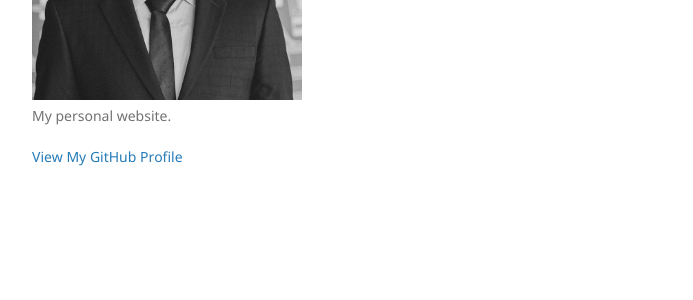
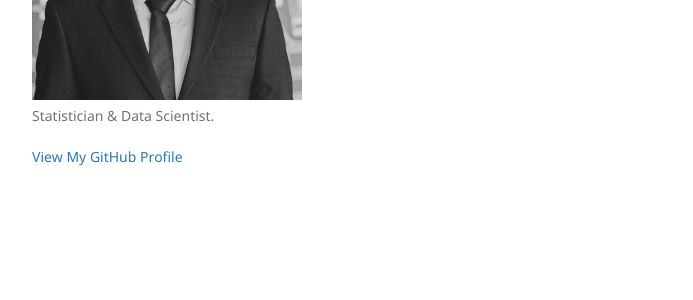
Before and after one commit to cauancardoso/cauancardoso.github.io, a Jekyll site: the page built from another-page.md, in a window 1280 px wide. Shown: the part 322-622 px from the top of the page, without its empty margins (178-871 px from the left). Built offline with Jekyll 4.4.1, drawn with Linux system fonts in a browser that asks for light colours; our own code applies the rules of GitHub Pages for plain Markdown files.

Commit message:
Update _config.yml
Modifying my description and boolean variable google_analytics status to TRUE

```diff
--- a/_config.yml
+++ b/_config.yml
@@ -1,6 +1,6 @@
 title: Cauan Cardoso
 logo: /assets/img/logo.png
-description: My personal website.
+description: Statistician & Data Scientist.
 show_downloads: false
-google_analytics:
+google_analytics: true
 theme: jekyll-theme-minimal
```
